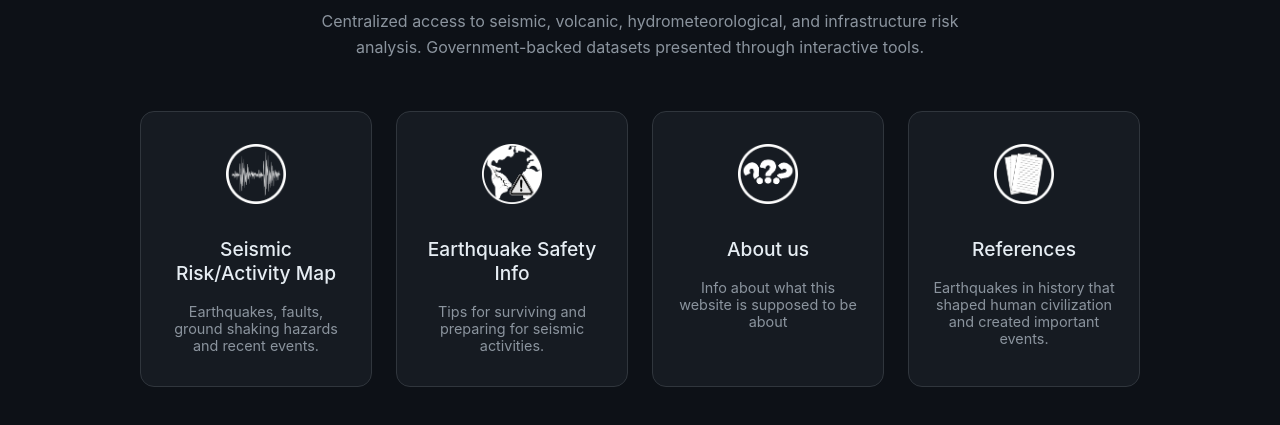
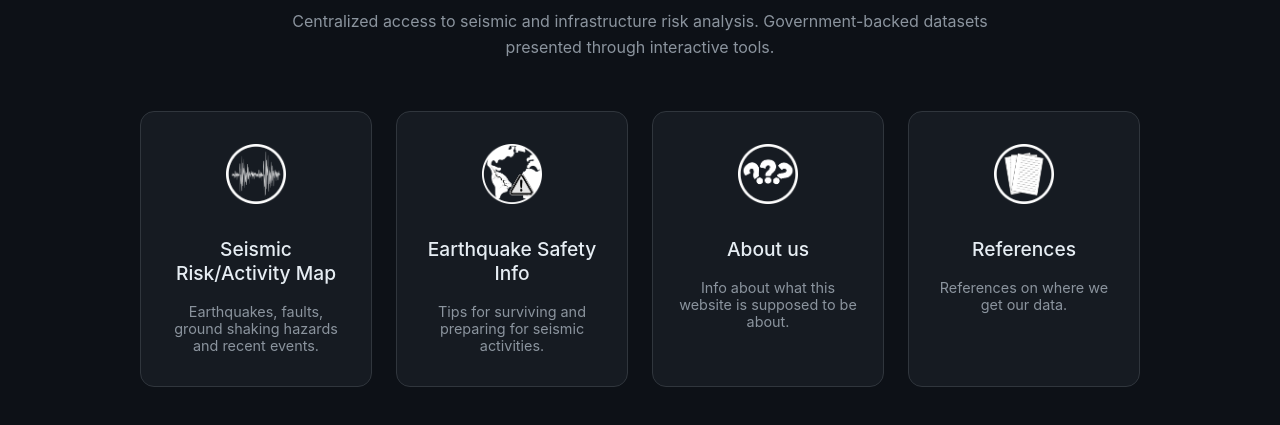
Before and after one commit to mxaborgueta/CS3Project_Hombre-Borgy, a plain HTML site: page index.html in a window 1280 px wide. Shown: the part 283-708 px from the top of the page. Drawn offline with Linux system fonts and the light colour scheme.

Commit message:
design final

```diff
--- a/index.html
+++ b/index.html
@@ -23,7 +23,7 @@
 <main>
   <h1>QuakePH Portal</h1>
   <p>
-    Centralized access to seismic, volcanic, hydrometeorological, and infrastructure risk analysis.
+    Centralized access to seismic and infrastructure risk analysis.
     Government-backed datasets presented through interactive tools.
   </p>
 
@@ -44,13 +44,13 @@
     <a href="AboutUsPage.html" class="link-card">
       <img src="assets/aboutus-icon.png " alt="Safety" style="width: 60px; height: 60px; margin-bottom: 15px;">
       <h3>About us</h3>
-      <span>Info about what this website is supposed to be about</span>
+      <span>Info about what this website is supposed to be about.</span>
     </a>
 
     <a href="HistoryOfQuakes.html" class="link-card">
       <img src="assets/reference-icon.png" alt="Safety" style="width: 60px; height: 60px; margin-bottom: 15px;">
       <h3>References</h3>
-      <span>Earthquakes in history that shaped human civilization and created important events.</span>
+      <span>References on where we get our data.</span>
     </a>
 
   </div>
```
